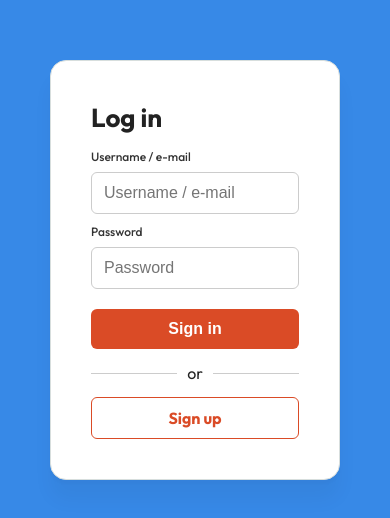
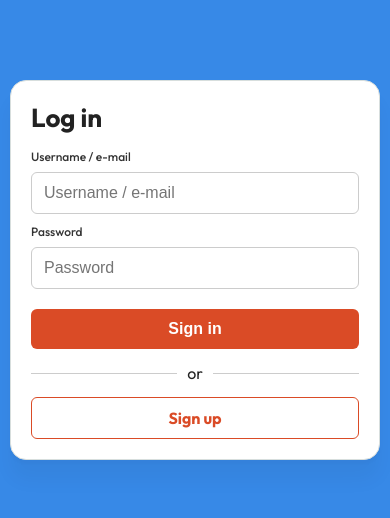
Before and after one commit to MstrJoe/StudyBuddy, a React (Vite) app in the folder frontend/: page / in a window 390 px wide. Shown: the part 152-670 px from the top of the page. Built offline with nearby package versions, Linux system fonts and the light colour scheme; no server answers.

Commit message:
mobile styling

```diff
--- a/frontend/src/components/templates/LoginTemplate.scss
+++ b/frontend/src/components/templates/LoginTemplate.scss
@@ -5,6 +5,10 @@
   min-height: 100vh;
   align-items: center;
   justify-content: center;
+
+  @media screen and (max-width: 600px) {
+    padding: 10px;
+  }
 }
 
 .login-form {
@@ -15,6 +19,10 @@
   box-shadow: 0px 20px 20px rgba(0, 0, 0, 0.04), 0px 4px 3.25px rgba(0, 0, 0, 0.02);
   border-radius: 16px;
   padding: 40px;
+
+  @media screen and (max-width: 600px) {
+    padding: 20px;
+  }
 }
 
 .login-title {
```
